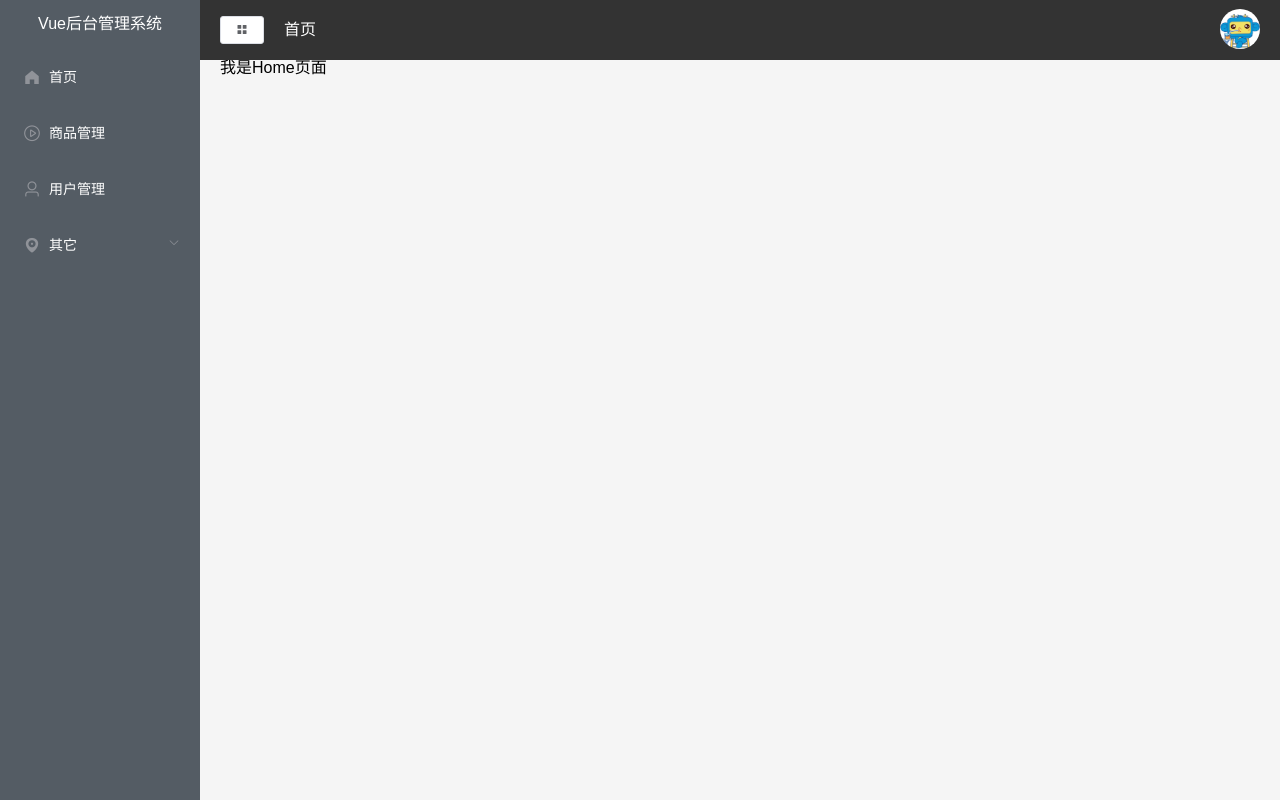
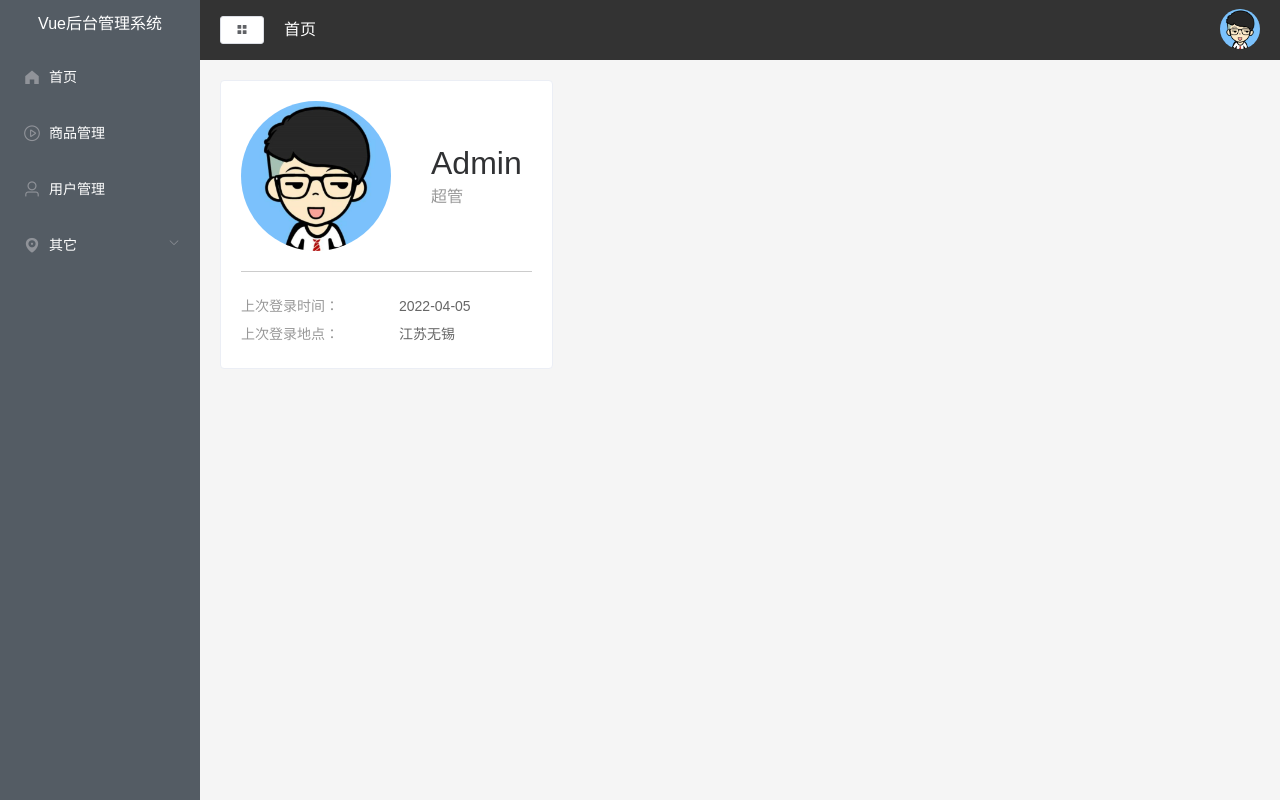
Before and after one commit to buxianshan/vue-management-demo, a Vue app: page /home in a window 1280 px wide. Built offline with nearby package versions, Linux system fonts and the light colour scheme.

Commit message:
Home页面增加用户信息卡片

```diff
--- a/src/components/CommonHeader.vue
+++ b/src/components/CommonHeader.vue
@@ -23,12 +23,11 @@ export default {
   name: 'CommonHeader',
   data() {
     return {
-      userIcon: require('../assets/wufan.png')
+      userIcon: require('../assets/images/user.png')
     }
   },
   methods: {
     handleMenu() {
-      console.log("ccccc")
       this.$store.commit('collapseMenu')
     }
   }
--- a/src/main.js
+++ b/src/main.js
@@ -14,6 +14,9 @@ import {
     Dropdown,
     DropdownMenu,
     DropdownItem,
+    Row,
+    Card,
+    Col,
 } from 'element-ui'
 import router from '../router'
 import './assets/less/index.less'
@@ -33,6 +36,9 @@ Vue.use(MenuItemGroup)
 Vue.use(Dropdown)
 Vue.use(DropdownMenu)
 Vue.use(DropdownItem)
+Vue.use(Row)
+Vue.use(Card)
+Vue.use(Col)
 
 new Vue({
     store,
--- a/views/home/index.vue
+++ b/views/home/index.vue
@@ -1,5 +1,21 @@
 <template>
-  <div>我是Home页面</div>
+  <el-row class="home" :gutter="20">
+    <el-col :span="8" style="margin-top: 20px">
+      <el-card shadow="hover">
+        <div class="user">
+          <img :src="userIcon">
+          <div class="userinfo">
+            <p class="name">Admin</p>
+            <p class="access">超管</p>
+          </div>
+        </div>
+        <div class="login-info">
+          <p>上次登录时间：<span>2022-04-05</span></p>
+          <p>上次登录地点：<span>江苏无锡</span></p>
+        </div>
+      </el-card>
+    </el-col>
+  </el-row>
 </template>
 
 <script>
@@ -7,7 +23,7 @@ export default {
   name: 'Home',
   data() {
     return {
-
+      userIcon: require('../../src/assets/images/user.png')
     }
   }
 }
```
Also changed, not shown: src/assets/images/user.png (added), src/assets/wufan.png (deleted).
